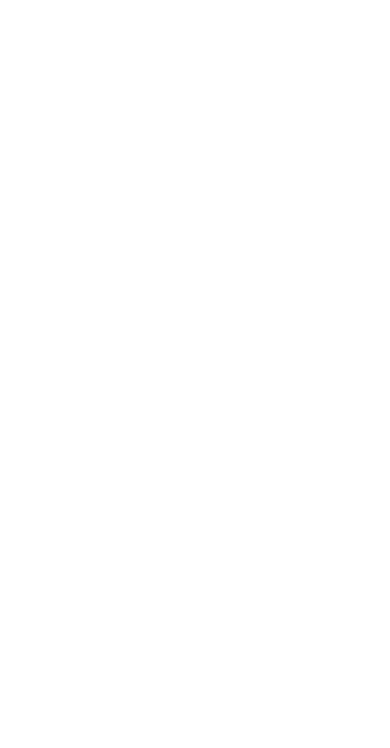
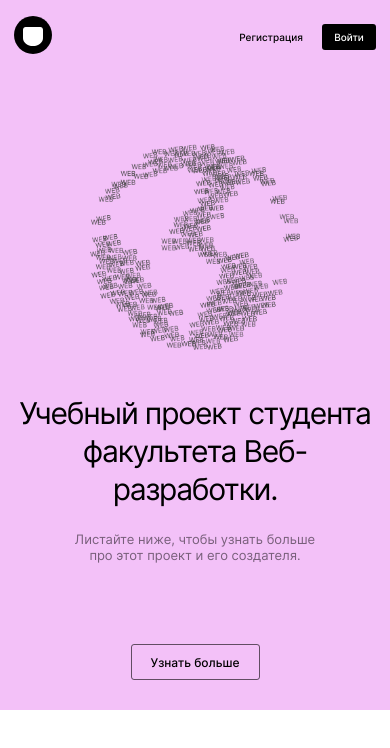
Before and after one commit to pchupchu/movies-explorer-frontend, a React (Create React App) app: page / in a window 390 px wide. Before the commit this address had no page. Shown: the top 748 px of the page. Built offline with nearby package versions, Linux system fonts and the light colour scheme.

Commit message:
Add Promo

```diff
--- a/src/components/App/App.js
+++ b/src/components/App/App.js
@@ -3,6 +3,7 @@
 import Login from "../Login/Login";
 import Register from "../Register/Register";
 import NotFound from "../NotFound/NotFound";
+import Main from "../Main/Main";
 
 function App() {
   return (
@@ -10,7 +11,8 @@
       <Routes>
         <Route path="signin" element={<Login />} />
         <Route path="signup" element={<Register />} />
-        <Route path="notfound" element={<NotFound />} />
+        <Route path="/" element={<Main />} />
+        <Route path="*" element={<NotFound />} />
       </Routes>
     </div>
   );
--- /dev/null
+++ b/src/components/Header/Header.css
@@ -0,0 +1,84 @@
+.header {
+  background-color: transparent;
+  height: 74px;
+  margin: 0 auto;
+  box-sizing: border-box;
+  padding: 18px 0;
+  display: flex;
+  align-items: center;
+  justify-content: space-between;
+}
+
+@media screen and (max-width: 768px) {
+  .header {
+    padding: 16px 0;
+  }
+}
+
+@media screen and (max-width: 425px) {
+  .header {
+    padding: 16px 14px;
+  }
+}
+
+.header__logo {
+  width: 38px;
+  height: 38px;
+}
+
+.header__links {
+  margin: 0;
+  display: flex;
+  gap: 30px;
+  align-items: center;
+  justify-content: space-between;
+}
+
+@media screen and (max-width: 425px) {
+  .header__links {
+    gap: 14px;
+  }
+}
+
+.header__link {
+  height: 32px;
+  color: #000;
+  font-size: 12px;
+  font-weight: 500;
+  line-height: 1.4;
+  text-decoration: none;
+  text-align: center;
+  padding: 8px;
+  box-sizing: border-box;
+  cursor: pointer;
+  background-color: inherit;
+  border: none;
+  opacity: 1;
+  transition: opacity 1s ease-in-out;
+}
+
+.header__link:hover {
+  opacity: 0.8;
+}
+
+@media screen and (max-width: 425px) {
+  .header__link {
+    font-size: 10px;
+    line-height: 1.6;
+    padding: 5px;
+    height: 26px;
+  }
+}
+
+.header__link_sign-in {
+  width: 76px;
+  color: #fff;
+  background-color: #000;
+  border-radius: 3px;
+}
+
+@media screen and (max-width: 425px) {
+  .header__link_sign-in {
+    width: 54px;
+  }
+}
--- /dev/null
+++ b/src/components/Header/Header.js
@@ -0,0 +1,23 @@
+import { Link } from "react-router-dom";
+import "./Header.css";
+import logo from "../../images/logo.svg";
+
+function Header() {
+  return (
+    <header className="header">
+      <Link to="/">
+        <img className="header__logo" src={logo} alt="главная страница" />
+      </Link>
+      <div className="header__links">
+        <Link to="/signup" className="header__link">
+          Регистрация
+        </Link>
+        <Link to="/signin" className="header__link header__link_sign-in">
+          Войти
+        </Link>
+      </div>
+    </header>
+  );
+}
+
+export default Header;
--- /dev/null
+++ b/src/components/Main/Main.css
@@ -0,0 +1,16 @@
+.main {
+  padding: 0 70px;
+  background-color: #f3c1f8;
+}
+
+@media screen and (max-width: 768px) {
+  .main {
+    padding: 0 30px;
+  }
+}
+
+@media screen and (max-width: 425px) {
+  .main {
+    padding: 0;
+  }
+}
--- /dev/null
+++ b/src/components/Main/Main.js
@@ -0,0 +1,14 @@
+import Header from "../Header/Header";
+import Promo from "./Promo/Promo";
+import "./Main.css";
+
+function Main() {
+  return (
+    <section className="main">
+      <Header />
+      <Promo />
+    </section>
+  );
+}
+
+export default Main;
--- /dev/null
+++ b/src/components/Main/Promo/Promo.css
@@ -0,0 +1,103 @@
+.promo {
+  display: flex;
+  flex-direction: column;
+  box-sizing: border-box;
+  margin: 75px 0;
+  color: #000;
+  background-image: url("../../../images/landing-logo.png");
+  background-size: 310px 304px;
+  background-repeat: no-repeat;
+  background-position: top right;
+}
+
+@media screen and (max-width: 1050px) {
+  .promo {
+    margin-top: 140px;
+    background-position: top center;
+    text-align: center;
+  }
+}
+
+@media screen and (max-width: 576px) {
+  .promo {
+    margin: 70px 10px 30px;
+    background-size: 210px 206px;
+  }
+}
+
+.promo__title {
+  font-size: 50px;
+  font-weight: 400;
+  line-height: 1.16;
+  max-width: 640px;
+  margin: 0 0 36px;
+}
+
+@media screen and (max-width: 1050px) {
+  .promo__title {
+    margin: 352px auto 22px;
+    font-size: 40px;
+    line-height: 1.25;
+    max-width: 680px;
+  }
+}
+
+@media screen and (max-width: 576px) {
+  .promo__title {
+    margin: 250px auto 24px;
+    font-size: 30px;
+    line-height: 1.27;
+    letter-spacing: -0.04em;
+  }
+}
+
+.promo__text {
+  max-width: 310px;
+  font-weight: 400;
+  font-size: 13px;
+  line-height: 1.21;
+  opacity: 0.5;
+  margin: 0 0 146px;
+}
+
+@media screen and (max-width: 1050px) {
+  .promo__text {
+    margin: 0 auto 92px;
+    max-width: 260px;
+  }
+}
+
+@media screen and (max-width: 576px) {
+  .promo__text {
+    margin-bottom: 80px;
+  }
+}
+
+.promo__link {
+  height: 36px;
+  width: 129px;
+  color: #000;
+  font-size: 12px;
+  font-weight: 500;
+  line-height: 1.33;
+  text-decoration: none;
+  text-align: center;
+  padding: 10px;
+  box-sizing: border-box;
+  cursor: pointer;
+  background-color: inherit;
+  border: 1px solid rgba(0, 0, 0, 0.6);
+  border-radius: 3px;
+  opacity: 1;
+  transition: opacity 1s ease-in-out;
+}
+
+.promo__link:hover {
+  opacity: 0.8;
+}
+
+@media screen and (max-width: 1050px) {
+  .promo__link {
+    margin: 0 auto;
+  }
+}
--- /dev/null
+++ b/src/components/Main/Promo/Promo.js
@@ -0,0 +1,20 @@
+import { Link } from "react-router-dom";
+import "./Promo.css";
+
+function Promo() {
+  return (
+    <section className="promo">
+      <h1 className="promo__title">
+        Учебный проект студента факультета Веб-разработки.
+      </h1>
+      <p className="promo__text">
+        Листайте ниже, чтобы узнать больше про этот проект и его создателя.
+      </p>
+      <Link to="/" className="promo__link">
+        Узнать больше
+      </Link>
+    </section>
+  );
+}
+
+export default Promo;
--- a/src/components/NotFound/NotFound.js
+++ b/src/components/NotFound/NotFound.js
@@ -4,7 +4,6 @@
 function NotFound() {
   return (
     <section className="not-found">
-      {/* <div className="not-found__container"> */}
       <div className="not-found__text-container">
         <p className="not-found__number">404</p>
         <p className="not-found__text">Страница не найдена</p>
@@ -12,7 +11,6 @@
       <Link className="not-found__link" to="/">
         Назад
       </Link>
-      {/* </div> */}
     </section>
   );
 }
```
Also changed, not shown: src/images/landing-logo.png (added).
